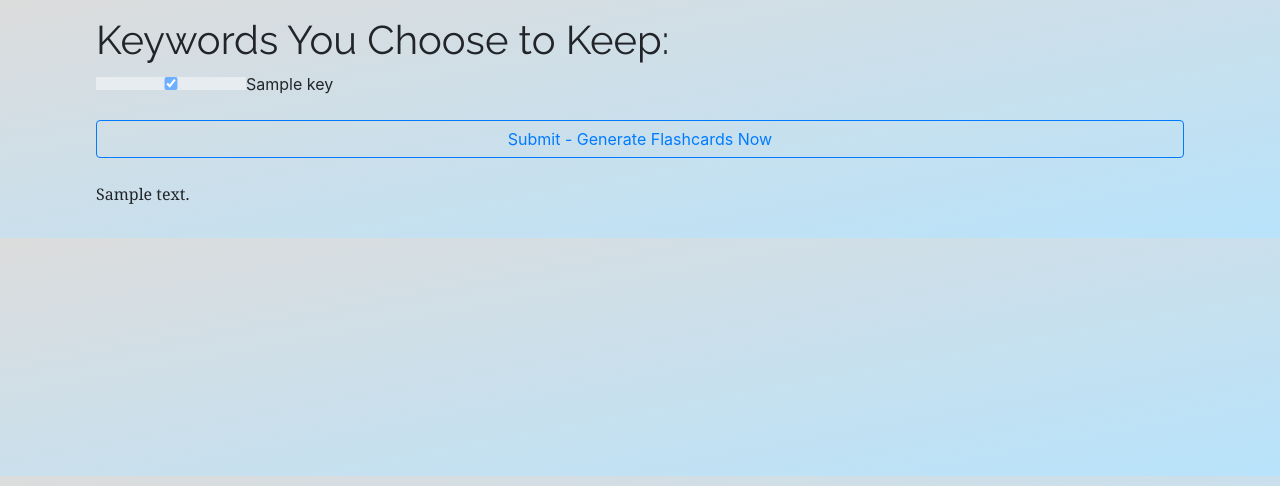
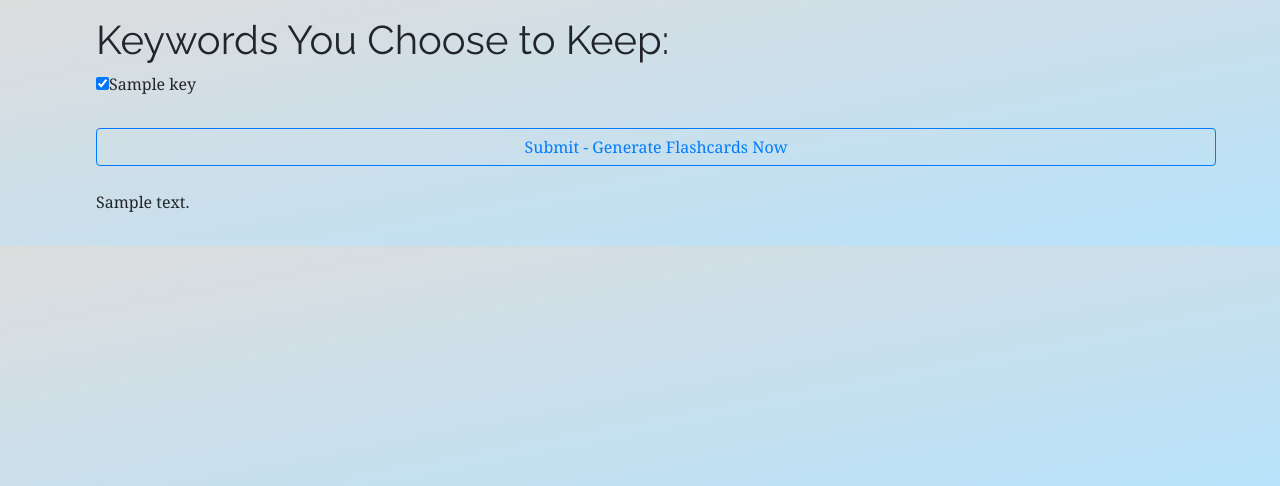
Before and after one commit to victorfu14/flashcard_generator, a Flask app: template templates/keyword_return.html in a window 1280 px wide. Shown: the top 486 px of the page. Run offline with Flask 2, Linux system fonts and the light colour scheme; the template is opened without the code that fills it: most values are stand-ins (such as "Sample title", 1, 10 or a date in 2020); some libraries are stand-ins or nearby versions.

Commit message:
fixed keyword output layout

```diff
--- a/static/css/check_keyword.css
+++ b/static/css/check_keyword.css
@@ -1,5 +1,7 @@
+html,
 body{
     background: linear-gradient(to left top, #B8E3FB, #DCDCDC);
+    font-family: Georgia, 'Times New Roman', Times, serif;
 }
 .cover-container {
     max-width: 70em;
@@ -8,15 +10,18 @@ body{
     font-family: 'Raleway', sans-serif;
     font-weight: 400;
 }
-input {
+.output {
     font-family: Georgia, 'Times New Roman', Times, serif;
     display: inline-block;
     zoom: 1;
     width: 150px;
-    text-shadow: 0 .05rem .1rem rgba(255, 255, 255, 1);
-    box-shadow: inset 0 0 5rem rgba(255, 255, 255, 0.5);
+    /* text-shadow: 0 .05rem .1rem rgba(255, 255, 255, 1);
+    box-shadow: inset 0 0 5rem rgba(255, 255, 255, 0.5); */
 }
 .text{
     font-family: Georgia, 'Times New Roman', Times, serif;
     box-align: left;
 }
+.btn-outline-primary{
+    width: 70em;
+}
--- a/templates/keyword_return.html
+++ b/templates/keyword_return.html
@@ -15,7 +15,7 @@
         <h1 class="top">Keywords You Choose to Keep:</h1>
         <div>
         {% for key in keywords %}
-            <input display="inline-block" width="150px" type="checkbox" id="myCheck" value={{key}} checked>{{ key }}
+            <input type="checkbox" id="myCheck" value={{key}} checked><label class ="output">{{ key }}</label>
         {% endfor %}
         </div>
         <br>
```
